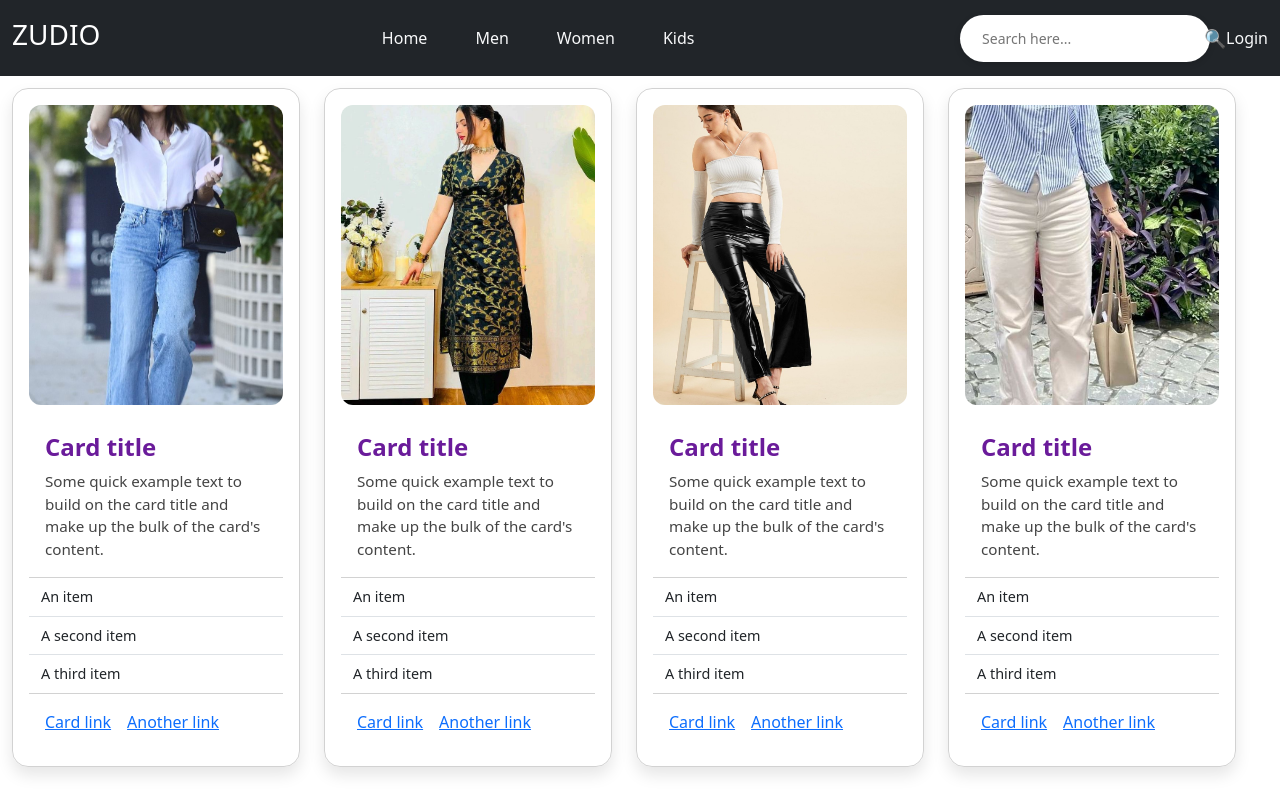
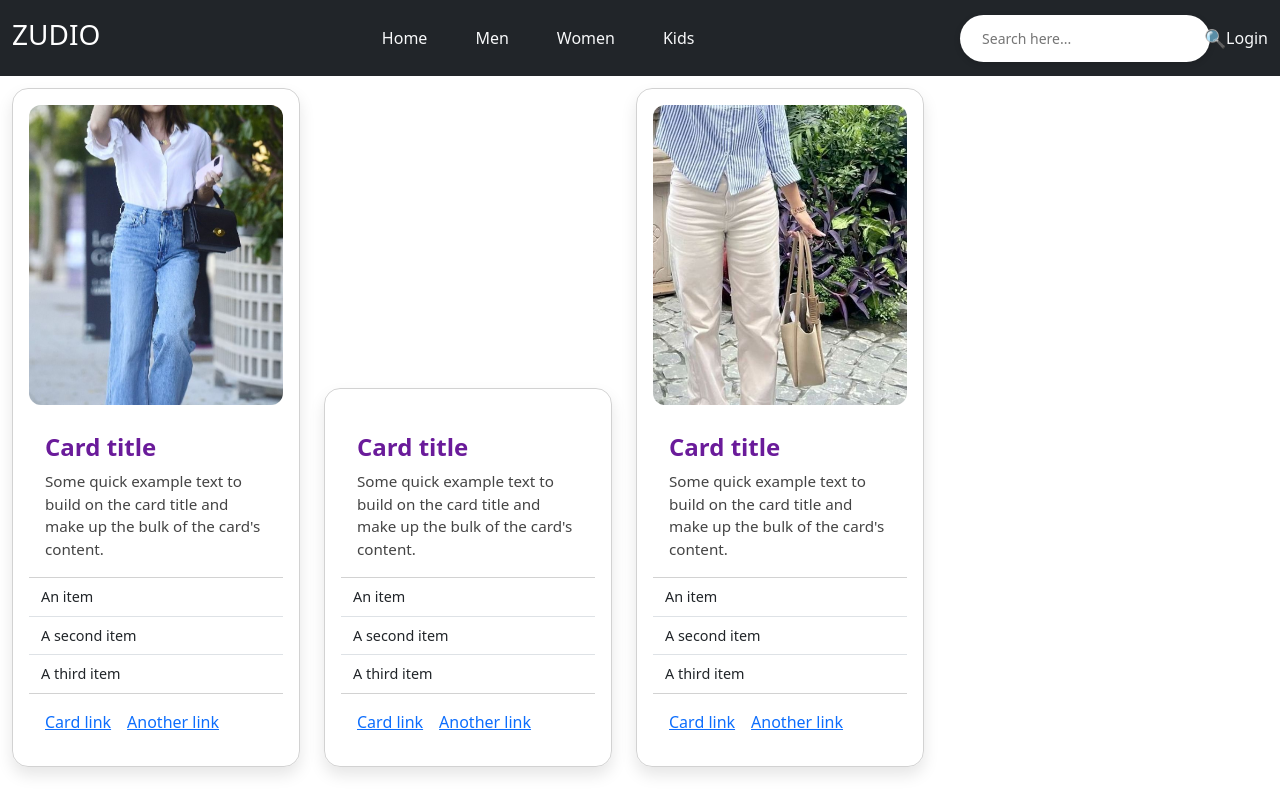
Before and after one commit to sakshikharchan/UI_RETAIL_MANAGMENT_SYSTEM, a React (Vite) app in the folder UiProject/: page /women in a window 1280 px wide. Built offline with nearby package versions, Linux system fonts and the light colour scheme.

Commit message:
code
remove conflict By sakshi

```diff
--- a/UiProject/src/Component/Carozol.jsx
+++ b/UiProject/src/Component/Carozol.jsx
@@ -1,8 +1,10 @@
+
 import react from "react";
 import reactDom from "react-dom";
 import Banner from '../Image.fash1.jpg';
 import Banner1 from '../Image/fash2.jpg';
 import Banner2 from '../Image/fash3.jpg';
+
 import 'bootstrap/dist/css/bootstrap.min.css';
 import 'bootstrap/dist/js/bootstrap.bundle.min.js';
 import '../App.css';
@@ -53,6 +55,7 @@ let Carozol = () => {
             </button>
         </div>
 
+
         <div className="text-center py-5 bg-primary text-white">
             <h2 className="display-5">Shop the Latest Styles at Zudio</h2>
             <p>Affordable fashion for Men, Women, and Kids</p>
--- a/UiProject/src/Component/Home.jsx
+++ b/UiProject/src/Component/Home.jsx
@@ -10,7 +10,6 @@ export default function Home() {
   return (
     <>
 
-
       <Carozol />
       <Men />
       <br></br>
--- a/UiProject/src/Component/Men.jsx
+++ b/UiProject/src/Component/Men.jsx
@@ -76,13 +76,15 @@ let Men = () => {
 
 
 
-        </div>
+
+
+
+
+
 
 
             <div className="card" style={{ width: "18rem" }}>
-            <img src={men4} className="card-img-top" alt="..." />
-
-
+                <img src={men3} className="card-img-top" alt="..." />
                 <div className="card-body">
                     <h5 className="card-title">Card title</h5>
                     <p className="card-text">Some quick example text to build on the card title and make up the bulk of the card's content.</p>
@@ -92,19 +94,12 @@ let Men = () => {
                     <li className="list-group-item">A second item</li>
                     <li className="list-group-item">A third item</li>
                 </ul>
-            <div className="card-body">
-                <a href="#" className="card-link">Card link</a>
-                <a href="#" className="card-link">Another link</a>
-
             </div>
 
 
+        </div>
+    </>);
 
-
-        </div>
-
-
-    </>);
 
 }
 export default Men;
--- a/UiProject/src/Component/Women.jsx
+++ b/UiProject/src/Component/Women.jsx
@@ -1,10 +1,14 @@
 import React from 'react';
 import 'bootstrap/dist/css/bootstrap.min.css';
 import 'bootstrap/dist/js/bootstrap.bundle.min.js';
+
 import card1 from '../assets/women1.jpg';
 import card2 from '../assets/women2.jpg';
-import card3 from '../assets/women3.jpg';
 import card4 from '../assets/women4.jpg';
+
+
+
+
 import '../App.css';
 let Women = () => {
 
@@ -34,8 +38,6 @@ let Women = () => {
         {/* card 2 */}
         <div className="card" style={{ width: "18rem" }}>
 
-            <img src={card2} className="card-img-top" alt="..." />
-
             <div className="card-body">
                 <h5 className="card-title">Card title</h5>
                 <p className="card-text">Some quick example text to build on the card title and make up the bulk of the card's content.</p>
@@ -52,30 +54,6 @@ let Women = () => {
             </div>
         </div>
 
-        {/* card 3 */}
-        <div className="card" style={{ width: "18rem" }}>
-
-            <img src={card3} className="card-img-top" alt="..." />
-
-            <div className="card-body">
-                <h5 className="card-title">Card title</h5>
-                <p className="card-text">Some quick example text to build on the card title and make up the bulk of the card's content.</p>
-            </div>
-            <ul className="list-group list-group-flush">
-                <li className="list-group-item">An item</li>
-                <li className="list-group-item">A second item</li>
-                <li className="list-group-item">A third item</li>
-            </ul>
-            <div className="card-body">
-                <a href="#" className="card-link">Card link</a>
-                <a href="#" className="card-link">Another link</a>
-
-            </div>
-
-
-
-
-        </div>
 
 
         <div className="card" style={{ width: "18rem" }}>
```
Lines whose indentation alone changed are shown as unchanged.
